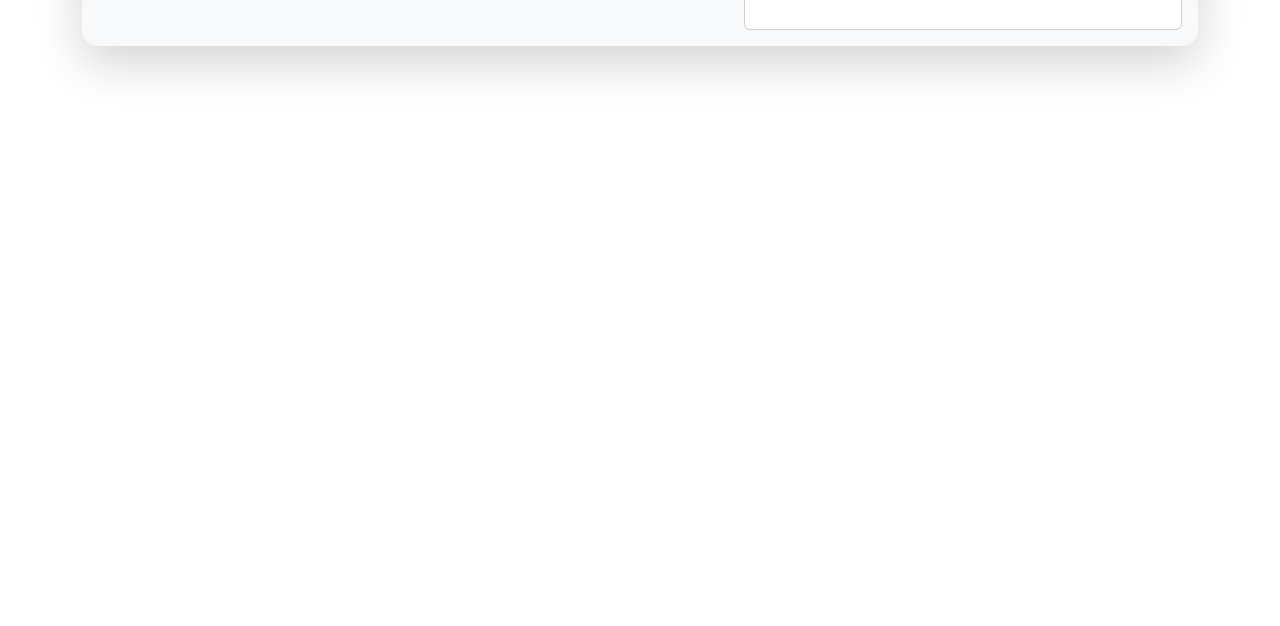
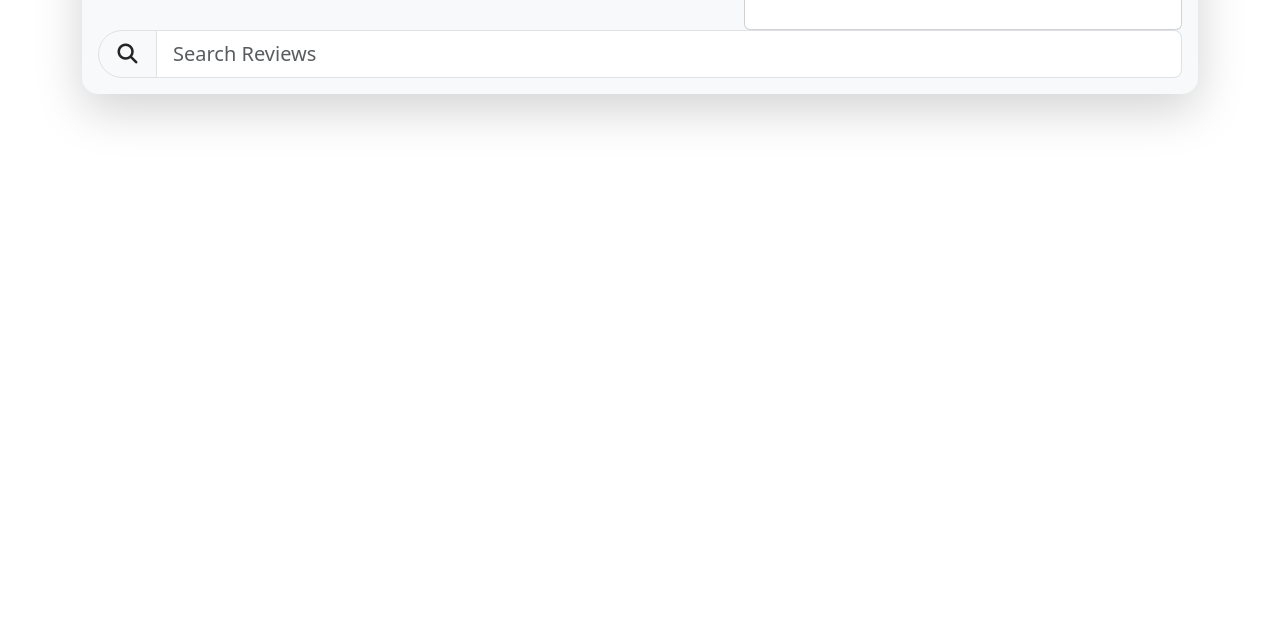
Before and after one commit to phumiphatkoo/Rating-Component, a plain HTML site: page index.html in a window 1280 px wide. Shown: the part 174-800 px from the top of the page. Drawn offline with Linux system fonts and the light colour scheme.

Commit message:
Add Search Reviews (#3)

```diff
--- a/index.html
+++ b/index.html
@@ -27,6 +27,17 @@
               </div>
             </div>
           </div>
+          <!-- Search Reviews -->
+          <div class="row">
+            <div class="col-12">
+              <div class="input-group input-group-lg">
+                <span class="input-group-text rounded-start-5">
+                  <i class="fa-solid fa-magnifying-glass"></i>
+                </span>
+                <input type="text" class="form-control" rounded-end-5 placeholder="Search Reviews">
+              </div>
+            </div>
+          </div>
         </div>
       </div>
     </div>
```
